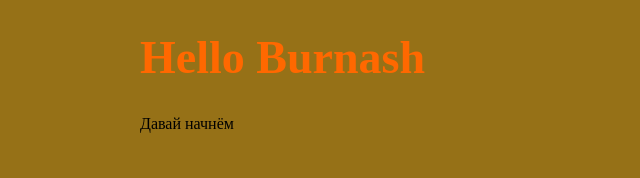
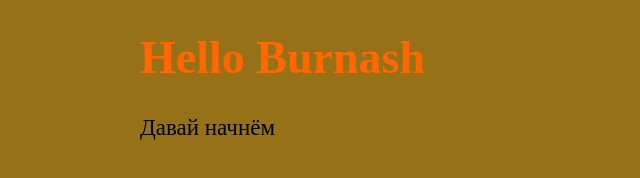
Before and after one commit to kovydi/Git-by-Kurbat, a plain HTML site: page index.html in a window 1280 px wide. Shown: the whole page, without its empty margins (0-640 px from the left). Drawn offline with Linux system fonts and the light colour scheme.

Commit message:
add files

```diff
--- a/index.html
+++ b/index.html
@@ -10,7 +10,7 @@
     <div class="container">
         <div class="top">
             <h1>Hello Burnash</h1>
-            <p>Давай начнём</p>
+            <p class="top-text">Давай начнём</p>
         </div>
     </div>
 </body>
--- a/style/style.css
+++ b/style/style.css
@@ -15,3 +15,7 @@ h1{
     font-size: 46px;
     color: #FF6800;
 }
+
+.top-text{
+    font-size: 23px;
+}
```
